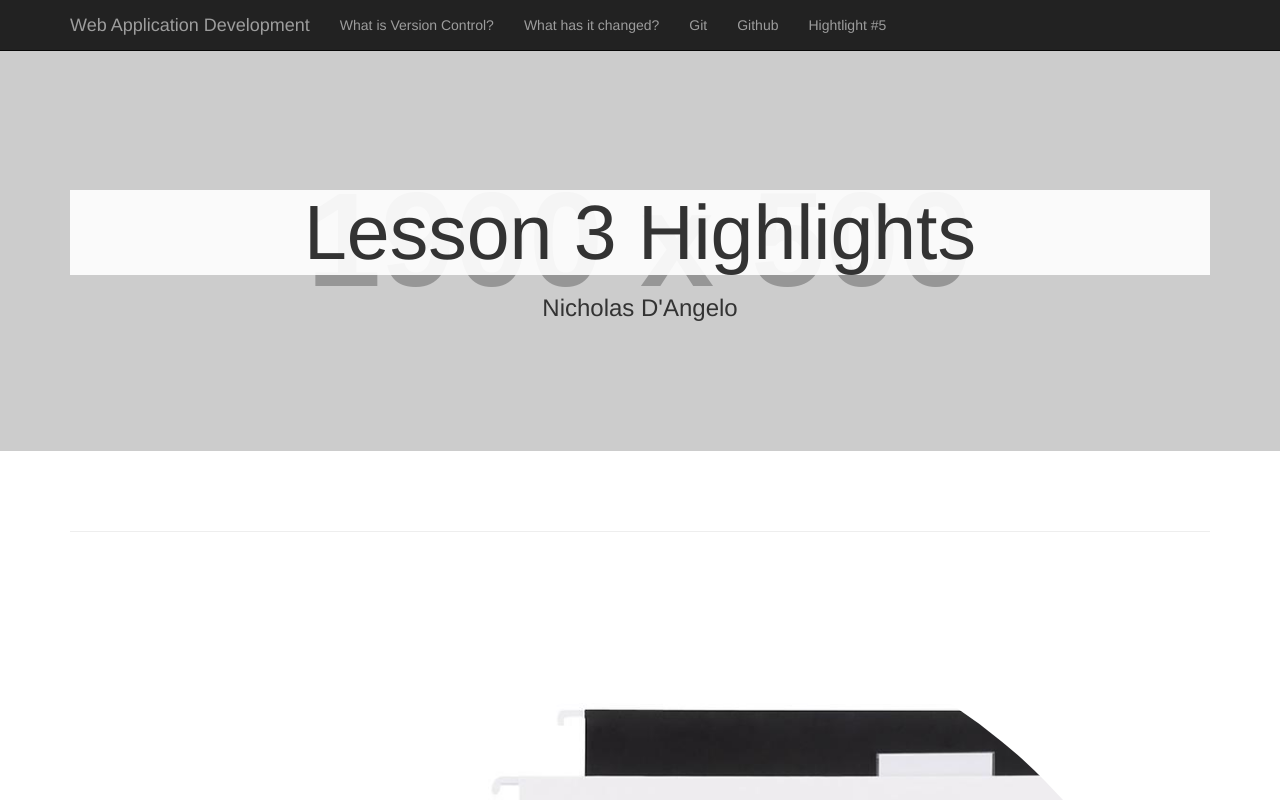
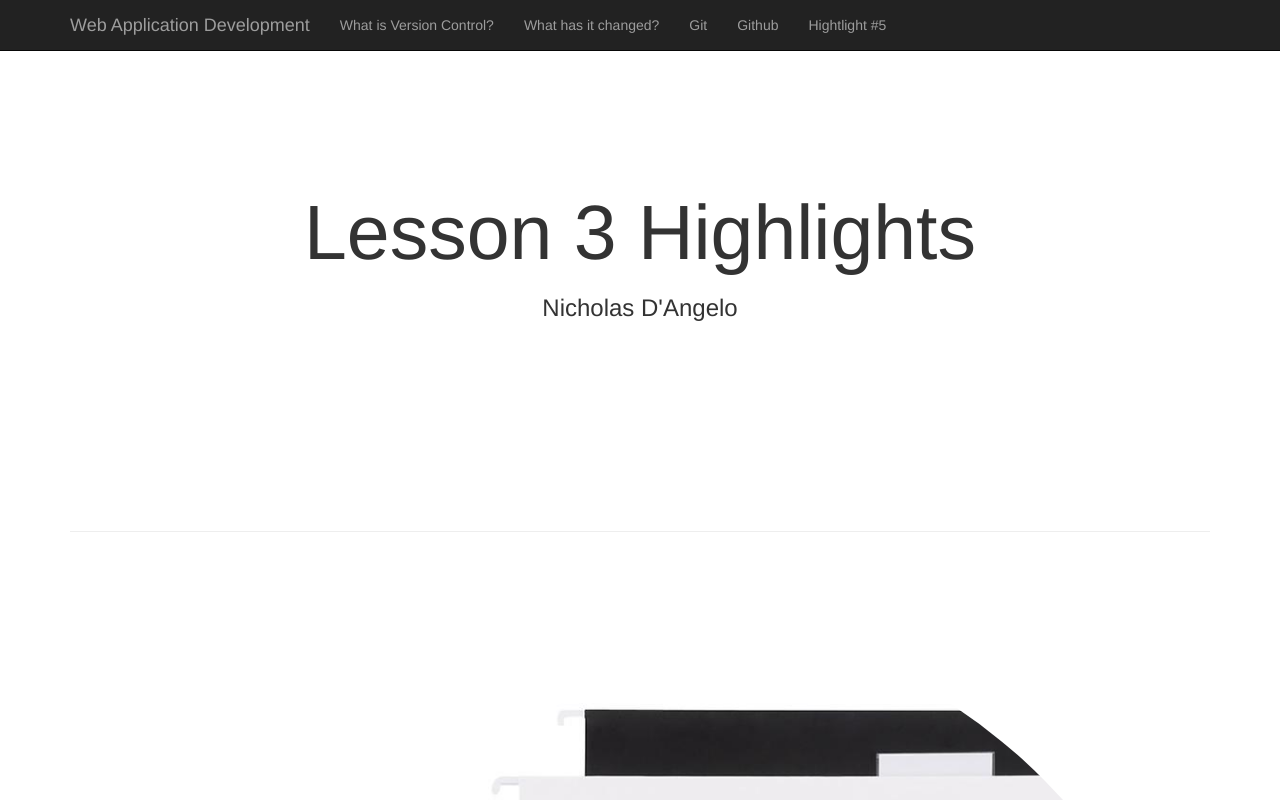
Before and after one commit to n1ckd/lesson3_VersionControl, a plain HTML site: page index.html in a window 1280 px wide. Shown: the top 800 px of the page. Drawn offline with Linux system fonts and the light colour scheme.

Commit message:
Actual Lesson 3 final commit

```diff
--- a/css/one-page-wonder.css
+++ b/css/one-page-wonder.css
@@ -12,7 +12,8 @@ body {
     display: block;
     width: 100%;
     text-align: center;
-    background: url('http://placehold.it/1900x500') no-repeat center center scroll;
+    background: no-repeat center center scroll;
+    background-color:#fff;
     -webkit-background-size: cover;
     -moz-background-size: cover;
     background-size: cover;
```
